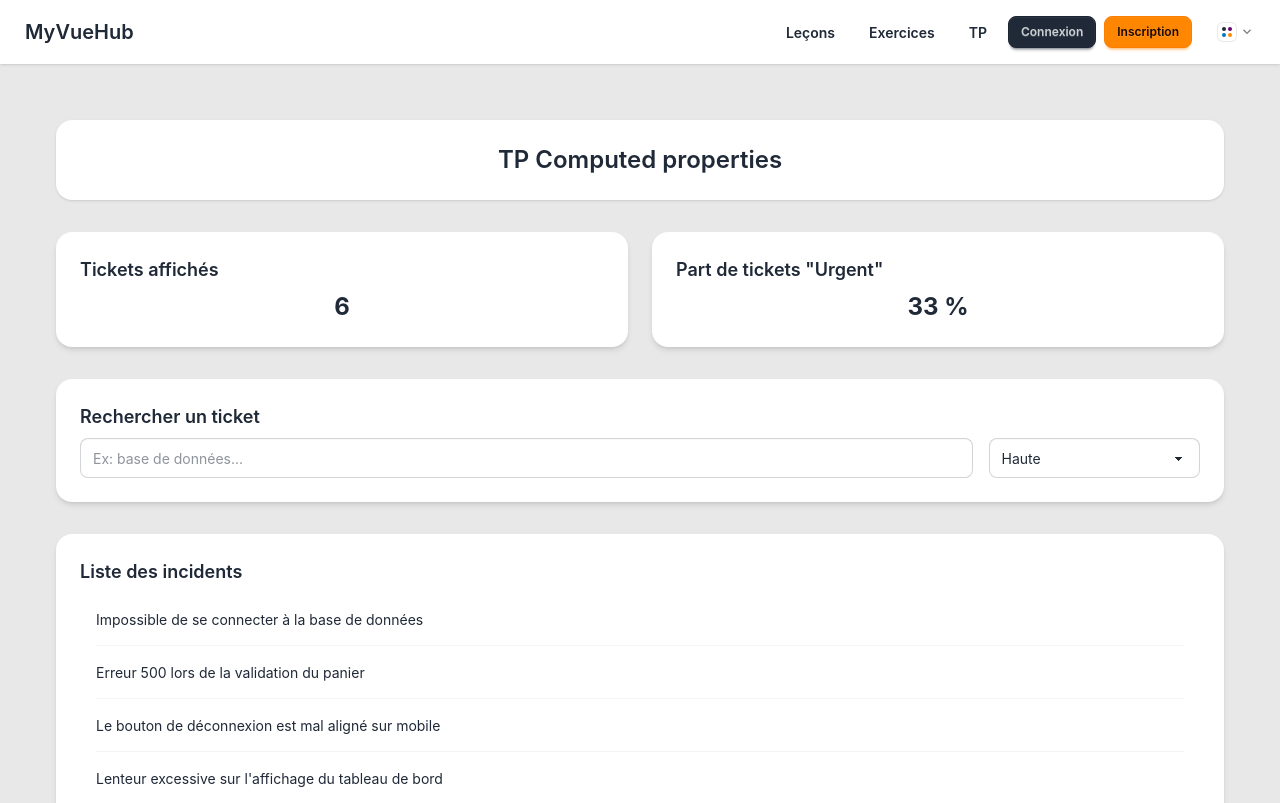
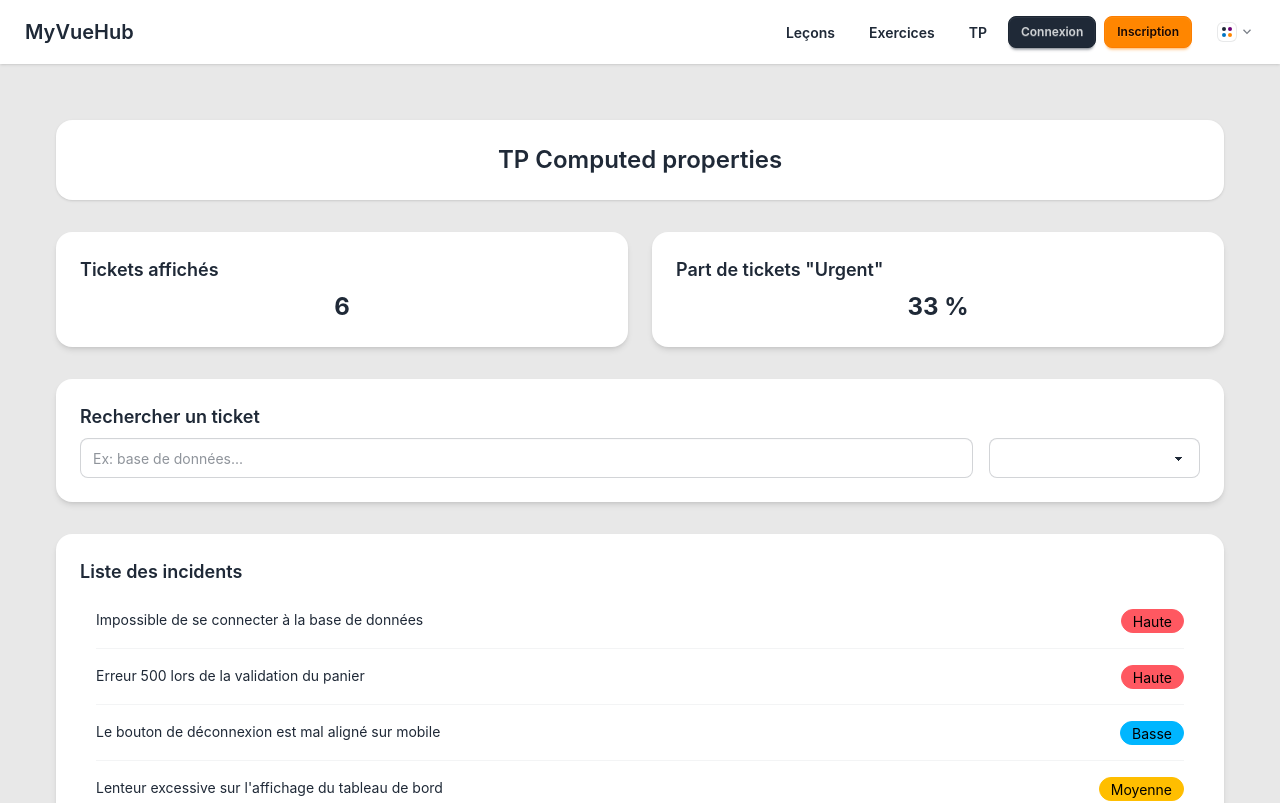
Before and after one commit to kdauvergne/my-vue-hub, a Vue app: page /tp/TP-computed-properties in a window 1280 px wide. Shown: the top 803 px of the page. Built offline with nearby package versions, Linux system fonts and the light colour scheme.

Commit message:
add badges priorité & fix 0% affichage

```diff
--- a/src/views/tp/TP-computed-properties.vue
+++ b/src/views/tp/TP-computed-properties.vue
@@ -57,7 +57,11 @@ const nbFiltered = computed(() => filteredTickets.value.length);
 
 const stats = computed(() => {
   const nb = filteredTickets.value.filter((t) => t.priorite === "Haute").length;
+
+  if (nbFiltered.value === 0) return 0;
+
   const percentage = (nb / nbFiltered.value) * 100;
+
   return Math.round(percentage);
 });
 </script>
@@ -104,7 +108,11 @@ const stats = computed(() => {
               v-model="priority"
             >
               <option disabled selected>Filtrer par priorité</option>
-              <option value="" v-for="priorite in priorites" :key="priorite">
+              <option
+                :value="priorite"
+                v-for="priorite in priorites"
+                :key="priorite"
+              >
                 {{ priorite }}
               </option>
             </select>
@@ -123,7 +131,17 @@ const stats = computed(() => {
               v-for="ticket in filteredTickets"
               :key="ticket.id"
             >
-              {{ ticket.titre }}
+              <div class="list-col-grow">{{ ticket.titre }}</div>
+              <span
+                class="badge"
+                :class="{
+                  'badge-error': ticket.priorite === 'Haute',
+                  'badge-warning': ticket.priorite === 'Moyenne',
+                  'badge-info': ticket.priorite === 'Basse',
+                }"
+              >
+                {{ ticket.priorite }}</span
+              >
             </li>
           </ul>
         </div>
```
